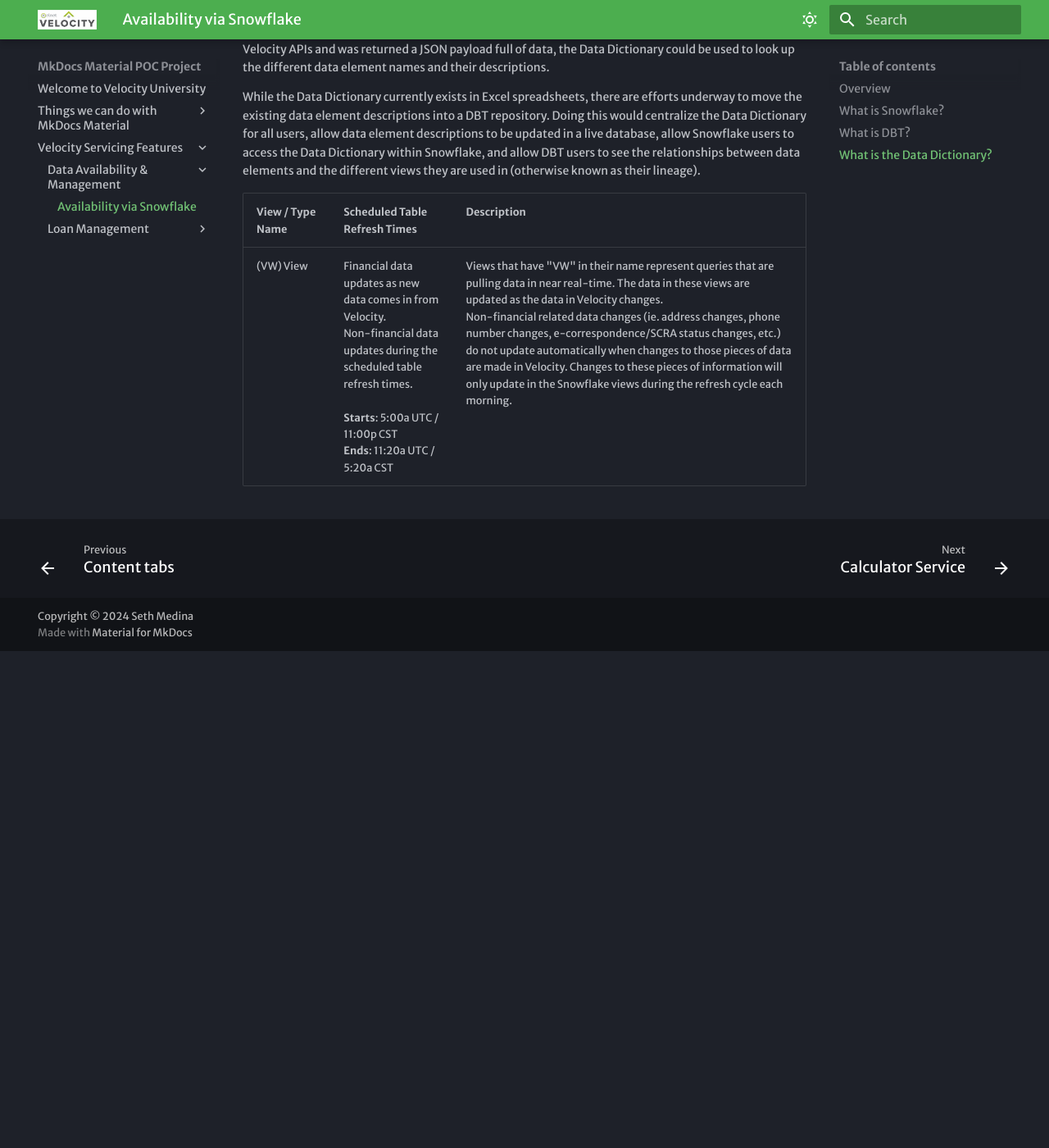
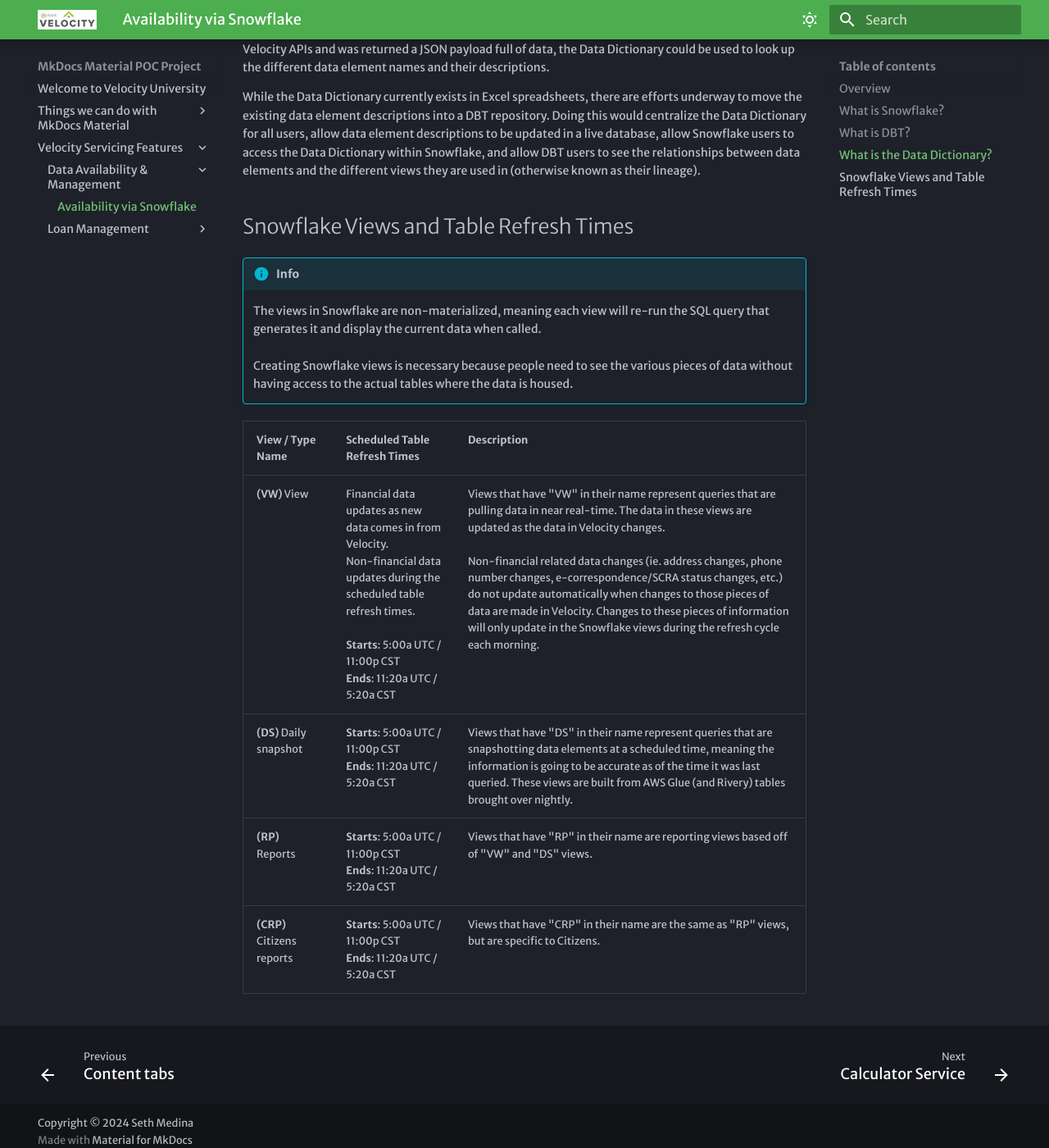
Before and after one commit to medinast/mkdocs-material-poc, an MkDocs documentation site: the page built from docs/Velocity Servicing Features/Data Availability & Management/Availability via Snowflake.md, in a window 1280 px wide and 1400 px high, scrolled down 1535 px. Shown: the whole window at 82% size. Built offline with MkDocs 1.6.1 and Material for MkDocs 9.7.7, drawn with Linux system fonts in a browser that asks for light colours; some web fonts are replaced; before the commit the page ends 2329 px from its top, so only the background shows below that.

Commit message:
Update Availability via Snowflake.md

```diff
--- a/docs/Velocity Servicing Features/Data Availability & Management/Availability via Snowflake.md
+++ b/docs/Velocity Servicing Features/Data Availability & Management/Availability via Snowflake.md
@@ -35,6 +35,15 @@
 
 While the Data Dictionary currently exists in Excel spreadsheets, there are efforts underway to move the existing data element descriptions into a DBT repository. Doing this would centralize the Data Dictionary for all users, allow data element descriptions to be updated in a live database, allow Snowflake users to access the Data Dictionary within Snowflake, and allow DBT users to see the relationships between data elements and the different views they are used in (otherwise known as their lineage).
 
+## Snowflake Views and Table Refresh Times
+
+!!! info
+    The views in Snowflake are non-materialized, meaning each view will re-run the SQL query that generates it and display the current data when called.<br><br>Creating Snowflake views is necessary because people need to see the various pieces of data without having access to the actual tables where the data is housed.
+
+
 | View / Type Name | Scheduled Table Refresh Times | Description |
 | ---------------- | ----------------------------- | ----------- |
-| (VW) View        | Financial data updates as new data comes in from Velocity.<br>Non-financial data updates during the scheduled table refresh times.<br><br>**Starts**: 5:00a UTC / 11:00p CST<br>**Ends**: 11:20a UTC / 5:20a CST     | Views that have "VW" in their name represent queries that are pulling data in near real-time. The data in these views are updated as the data in Velocity changes.<br>Non-financial related data changes (ie. address changes, phone number changes, e-correspondence/SCRA status changes, etc.) do not update automatically when changes to those pieces of data are made in Velocity. Changes to these pieces of information will only update in the Snowflake views during the refresh cycle each morning.             |
+| **(VW)** View        | Financial data updates as new data comes in from Velocity.<br>Non-financial data updates during the scheduled table refresh times.<br><br>**Starts**: 5:00a UTC / 11:00p CST<br>**Ends**: 11:20a UTC / 5:20a CST     | Views that have "VW" in their name represent queries that are pulling data in near real-time. The data in these views are updated as the data in Velocity changes.<br><br>Non-financial related data changes (ie. address changes, phone number changes, e-correspondence/SCRA status changes, etc.) do not update automatically when changes to those pieces of data are made in Velocity. Changes to these pieces of information will only update in the Snowflake views during the refresh cycle each morning.             |
+| **(DS)** Daily snapshot | **Starts**: 5:00a UTC / 11:00p CST<br>**Ends**: 11:20a UTC / 5:20a CST | Views that have "DS" in their name represent queries that are snapshotting data elements at a scheduled time, meaning the information is going to be accurate as of the time it was last queried. These views are built from AWS Glue (and Rivery) tables brought over nightly. |
+| **(RP)** Reports | **Starts**: 5:00a UTC / 11:00p CST<br>**Ends**: 11:20a UTC / 5:20a CST | Views that have "RP" in their name are reporting views based off of "VW" and "DS" views. |
+| **(CRP)** Citizens reports | **Starts**: 5:00a UTC / 11:00p CST<br>**Ends**: 11:20a UTC / 5:20a CST | Views that have "CRP" in their name are the same as "RP" views, but are specific to Citizens. |
```
